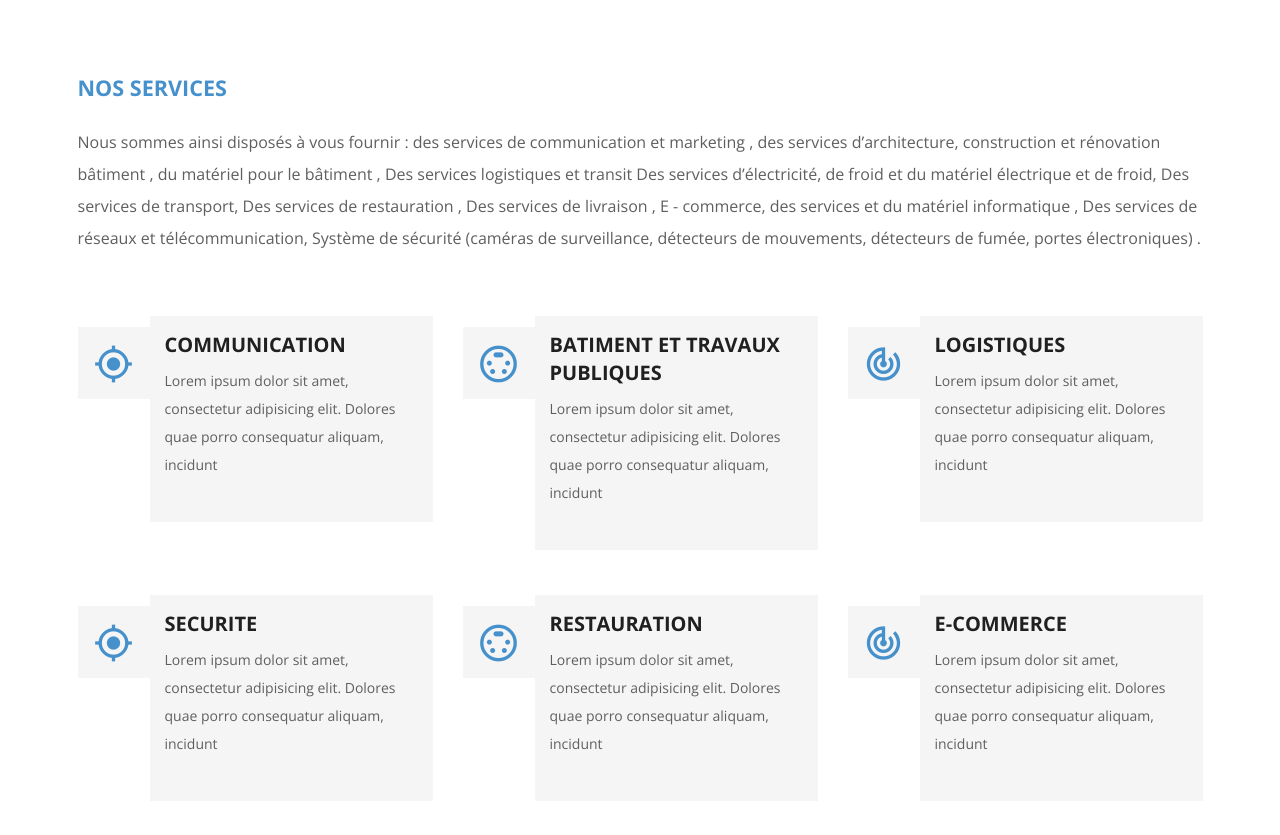
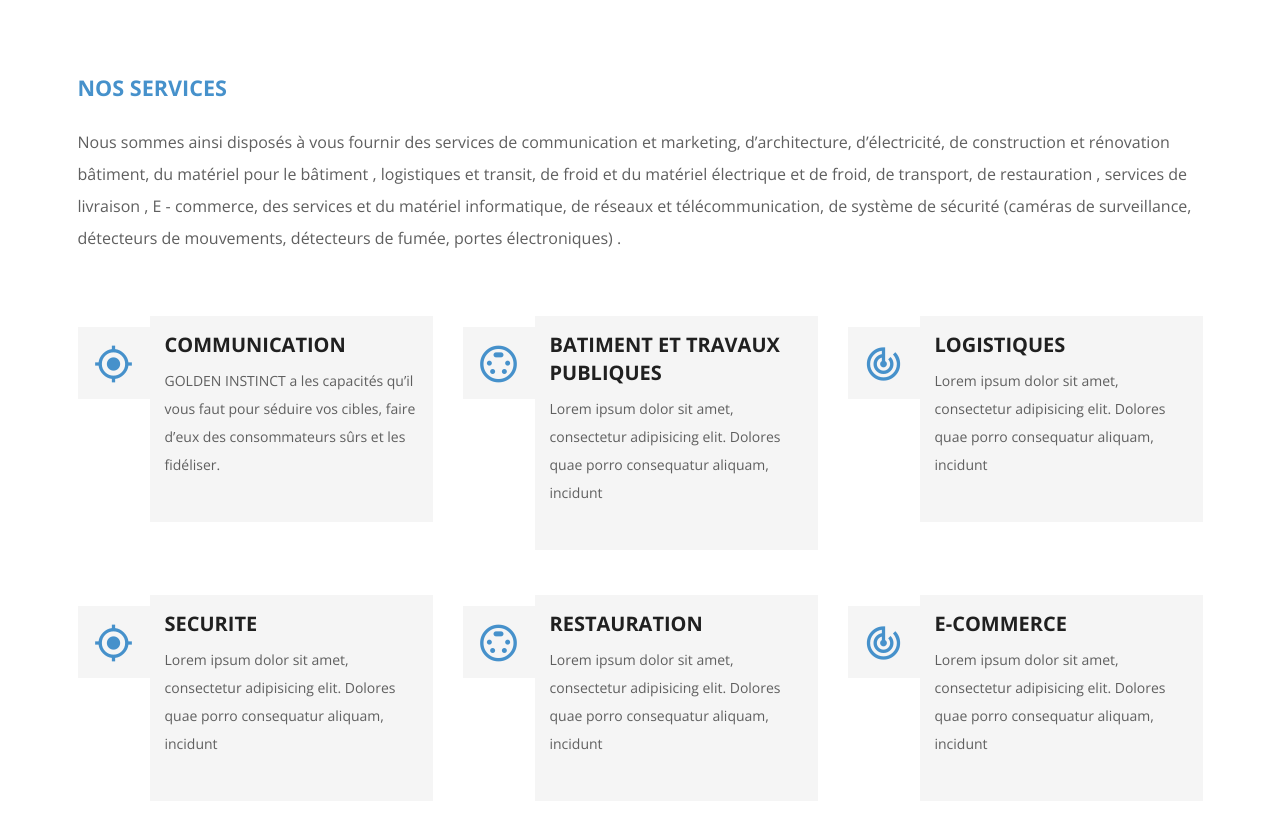
Before and after one commit to Ange44/Ange, a plain HTML site: page index.html in a window 1280 px wide. Shown: the part 1120-1955 px from the top of the page. Drawn offline with nearby package versions, Linux system fonts and the light colour scheme.

Commit message:
Update index.html

```diff
--- a/index.html
+++ b/index.html
@@ -70,7 +70,7 @@
                     <ul class="nav navbar-nav">
                         <li class="HillSide"><a class="waves-effect waves-dark" href="index.html">Accueil</a></li>
 						 <li class="dropdown">
-                        <a href="" data-toggle="dropdown" class="dropdown-toggle waves-effect waves-dark">Communication<b class="caret"></b></a>
+                        <a href="portfolio.html" data-toggle="dropdown" class="dropdown-toggle waves-effect waves-dark">Communication<b class="caret"></b></a>
                         <ul class="dropdown-menu">
                             <li><a class="waves-effect waves-dark" href="portfolio.html">Conception publicitaire</a></li>
                             <li><a class="waves-effect waves-dark" href="portfolio.html">Spot publicitaire</a></li>
@@ -85,7 +85,7 @@
                         </ul>
                     </li>
 					<li class="dropdown">
-                        <a href="insert/index.html" data-toggle="dropdown" class="dropdown-toggle waves-effect waves-dark">BTP<b class="caret"></b></a>
+                        <a href="btp.html" data-toggle="dropdown" class="dropdown-toggle waves-effect waves-dark">BTP<b class="caret"></b></a>
                         <ul class="dropdown-menu">
                             <li><a class="waves-effect waves-dark" href="btp.html">Construction immobilière</a></li>
                             <li><a class="waves-effect waves-dark" href="btp.html">Rénovation bâtiment</a></li>
@@ -105,7 +105,7 @@
 							</ul>
 						</li>
 						<li class="dropdown">
-							<a href="#" data-toggle="dropdown" class="dropdown-toggle waves-effect waves-dark">Sécurité<b class="caret"></b></a>
+							<a href="securite.html" data-toggle="dropdown" class="dropdown-toggle waves-effect waves-dark">Sécurité<b class="caret"></b></a>
 							<ul class="dropdown-menu">
 								<li><a class="waves-effect waves-dark" href="securite.html">Caméras de surveillance</a></li>
 								<li><a class="waves-effect waves-dark" href="securite.html">Détecteurs de mouvements</a></li>
@@ -113,7 +113,7 @@
 								<li><a class="waves-effect waves-dark" href="securite.html">Portes éléctroniques</a></li>							</ul>
 						</li>
 						<li class="dropdown">
-							<a href="#" data-toggle="dropdown" class="dropdown-toggle waves-effect waves-dark">Restauration<b class="caret"></b></a>
+							<a href="resto.html" data-toggle="dropdown" class="dropdown-toggle waves-effect waves-dark">Restauration<b class="caret"></b></a>
 							<ul class="dropdown-menu">
 								<li><a class="waves-effect waves-dark" href="resto.html">E-restaurant(Commande en ligne et livraison)</a></li>
 								<li><a class="waves-effect waves-dark" href="resto.html">Abonnement Restau(Abonnez-vous au service restau <br> Golden Sky et faites-vous livrer gratuitement tous <br> les jours ouvrables)</a></li>
@@ -121,7 +121,7 @@
 							</ul>
 						</li>
 						<li class="dropdown">
-							<a href="#" data-toggle="dropdown" class="dropdown-toggle waves-effect waves-dark">E-commerce<b class="caret"></b></a>
+							<a href="ecom.html" data-toggle="dropdown" class="dropdown-toggle waves-effect waves-dark">E-commerce<b class="caret"></b></a>
 							<ul class="dropdown-menu">
 								<li><a class="waves-effect waves-dark" href="ecom.html">Shopping en ligne</a></li>
 								<li><a class="waves-effect waves-dark" href="ecom.html">Achats et Location de voitures</a></li>
@@ -133,7 +133,7 @@
 						</li>
 
 						<li class="dropdown">
-							<a href="#" data-toggle="dropdown" class="dropdown-toggle waves-effect waves-dark">Informatique<b class="caret"></b></a>
+							<a href="info.html" data-toggle="dropdown" class="dropdown-toggle waves-effect waves-dark">Informatique<b class="caret"></b></a>
 							<ul class="dropdown-menu">
 								<li><a class="waves-effect waves-dark" href="info.html">Sécurité informatique</a></li>
 								<li><a class="waves-effect waves-dark" href="info.html">Reseaux Informatique</a></li>
@@ -147,7 +147,7 @@
 							</ul>
 						</li>
 						<li class="dropdown">
-							<a href="#" data-toggle="dropdown" class="dropdown-toggle waves-effect waves-dark">Assurances<b class="caret"></b></a>
+							<a href="ass.html" data-toggle="dropdown" class="dropdown-toggle waves-effect waves-dark">Assurances<b class="caret"></b></a>
 							<ul class="dropdown-menu">
 								<li><a class="waves-effect waves-dark" href="ass.html">Automobiles</a></li>
 								<li><a class="waves-effect waves-dark" href="ass.html">EXE SAAR RC DES ENTREPRISES</a></li>
@@ -287,25 +287,23 @@ En poursuivant votre navigation sur cette page, vous découvrirez les différent
 							<div class="col-md-12">
 								<div class="about-logo">
 									<h3>Nos services<span class="color"></span></h3>
-									<p>Nous sommes ainsi disposés à vous fournir :
-										des services de communication et marketing ,
-										des services d’architecture, construction et rénovation bâtiment ,
+									<p>Nous sommes ainsi disposés à vous fournir des services de communication et marketing,
+										d’architecture, d’électricité, de construction et rénovation bâtiment,
 										du matériel pour le bâtiment ,
-										Des services logistiques et transit
-										 Des services d’électricité, de froid et
+										 logistiques et transit,
+										 de froid et
 									 du matériel électrique et de froid,
-										Des services de transport,
-										Des services de restauration ,
-										 Des services de livraison ,
+										 de transport,
+									 de restauration ,
+									services de livraison ,
 										 E - commerce,
-							 des services et du matériel informatique ,
-										 Des services de réseaux et télécommunication,
+							 des services et du matériel informatique,
+										de réseaux et télécommunication,
 
-										Système de sécurité (caméras de surveillance,  détecteurs de mouvements, détecteurs de fumée, portes électroniques)	.
+										de système de sécurité (caméras de surveillance,  détecteurs de mouvements, détecteurs de fumée, portes électroniques)	.
 
 
 										</p>
-                                    <!--	<p>Sed ut perspiciaatis unde omnis iste natus error sit voluptatem accusantium doloremque laudantium, totam rem aperiam, eaque ipsa quae ab illo inventore veritatis et quasi architecto beatae vitae dicta sunt explicabo. Nemo enim ipsam voluptatem quia voluptas</p>-->
 								</div>
 							</div>
 						</div>
@@ -315,7 +313,7 @@ En poursuivant votre navigation sur cette page, vous découvrirez les différent
                 <i class="icon-info-blocks material-icons">my_location</i>
                 <div class="info-blocks-in">
                     <h3>COMMUNICATION</h3>
-                    <p>Lorem ipsum dolor sit amet, consectetur adipisicing elit. Dolores quae porro consequatur aliquam, incidunt</p>
+                    <p>GOLDEN INSTINCT a les capacités qu’il vous faut pour séduire vos cibles, faire d’eux des consommateurs sûrs et les fidéliser.</p>
                 </div>
             </div>
 			<div class="col-sm-4 info-blocks">
```
